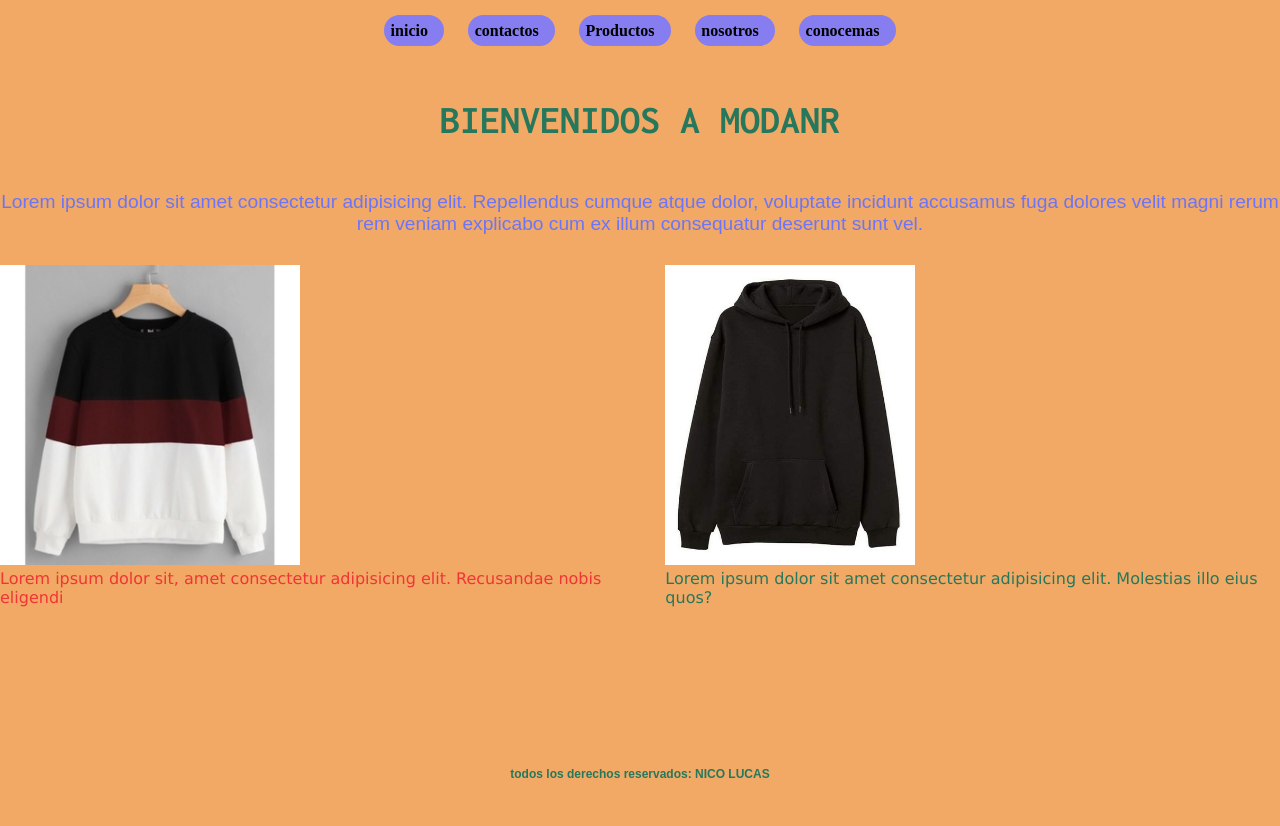
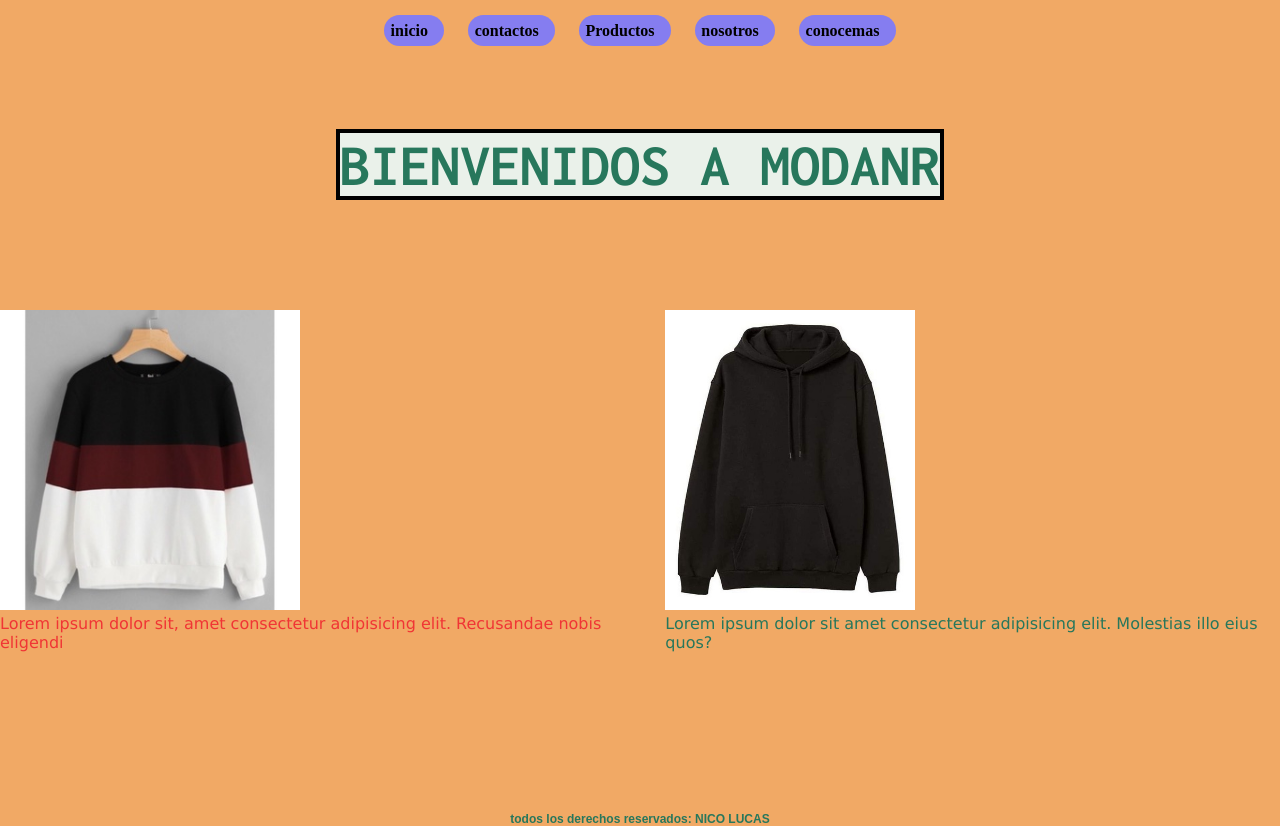
Before and after one commit to lucaz096/negocio-nico, a plain HTML site: page index.html in a window 1280 px wide. Shown: the part 81-907 px from the top of the page. Before the commit the page ends 862 px from the top, so only its background shows below. Drawn offline with Linux system fonts and the light colour scheme.

Commit message:
animaciones del desfio

```diff
--- a/css/main.css
+++ b/css/main.css
@@ -78,14 +78,7 @@ nav a:hover{
 
 }
 /*estilos de main*/
- .mainP h2{
-     text-align: center;
-    color: #27775c;
-    text-transform: uppercase;
-    font-family: 'Inconsolata', monospace;
-    font-size: 40px;
-    margin: 50px;
- }
+
 
  .mainS{
     margin: 5rem;
@@ -115,6 +108,17 @@ nav a:hover{
 }
 .mainP{
     grid-area: mainP;
+    margin: 5rem;
+    border: 4px solid black;
+    transition: 1s;
+
+    align-items: center;
+    text-align: center;
+    color: #27775c;
+    text-transform: uppercase;
+    font-family: 'Inconsolata', monospace;
+    font-size: 40px;
+    background-color: #eaf1ea;
 
 }
 .textoSueter{
@@ -156,10 +160,10 @@ footer{
     margin-top: 10rem;
 }
 /* animaciones para desafio*/
-.mainP h2:hover{
-
-
-    background-color: #f03535;
+.mainP:hover{
+    margin-top: 5rem;
+    transform: rotate(360deg);
+    background-color: #cdfaaf;
     font-size: 50px;
 }
 .mainS:hover{
--- a/index.html
+++ b/index.html
@@ -52,7 +52,7 @@
 <div class="contenedor">
 <main class="mainP">
     <h2>Bienvenidos a ModaNR</h2>
-    <p class="parrafo">Lorem ipsum dolor sit amet consectetur adipisicing elit. Repellendus cumque atque dolor, voluptate incidunt accusamus fuga dolores velit magni rerum rem veniam explicabo cum ex illum consequatur deserunt sunt vel.</p>
+
 </main>
 
 <section class="sueter">
```
